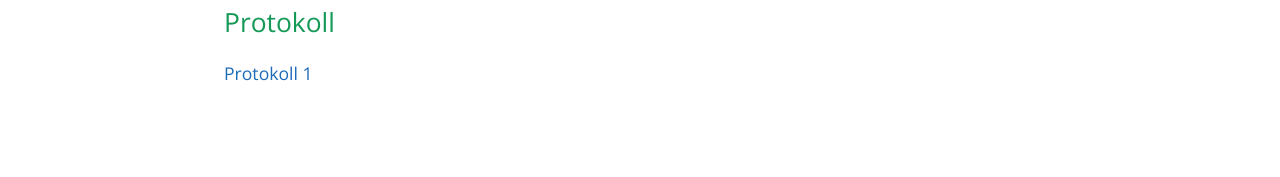
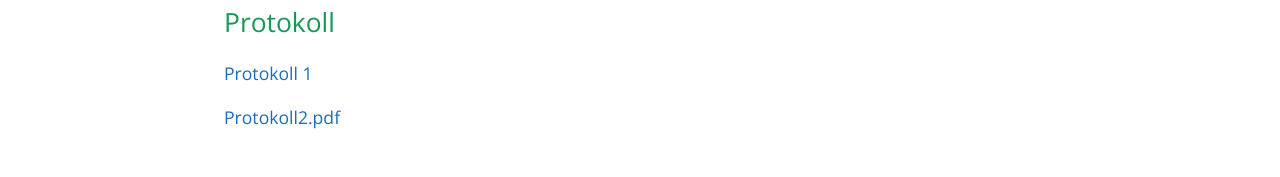
Before and after one commit to smdihemsida/smdihemsida.github.io, a Jekyll site: the page built from nätverket.md, in a window 1280 px wide. Shown: the part 1362-1539 px from the top of the page. Built offline with Jekyll 4.4.1, drawn with Linux system fonts in a browser that asks for light colours; our own code applies the rules of GitHub Pages for plain Markdown files; before the commit the page ends 1498 px from its top, so only the background shows below that.

Commit message:
Update nätverket.md

```diff
--- a/nätverket.md
+++ b/nätverket.md
@@ -32,3 +32,5 @@ I ledningen för nätverket SMDI finns en nätverksstyrelse. Inom nätverksstyre
 ## Protokoll
 
 [Protokoll 1](https://drive.google.com/open?id=1Yk-D_pwe2O-vLMKIUc6PqqzUTu6w1Tg2)
+
+[Protokoll2.pdf](https://drive.google.com/open?id=1Yk-D_pwe2O-vLMKIUc6PqqzUTu6w1Tg2)
```
